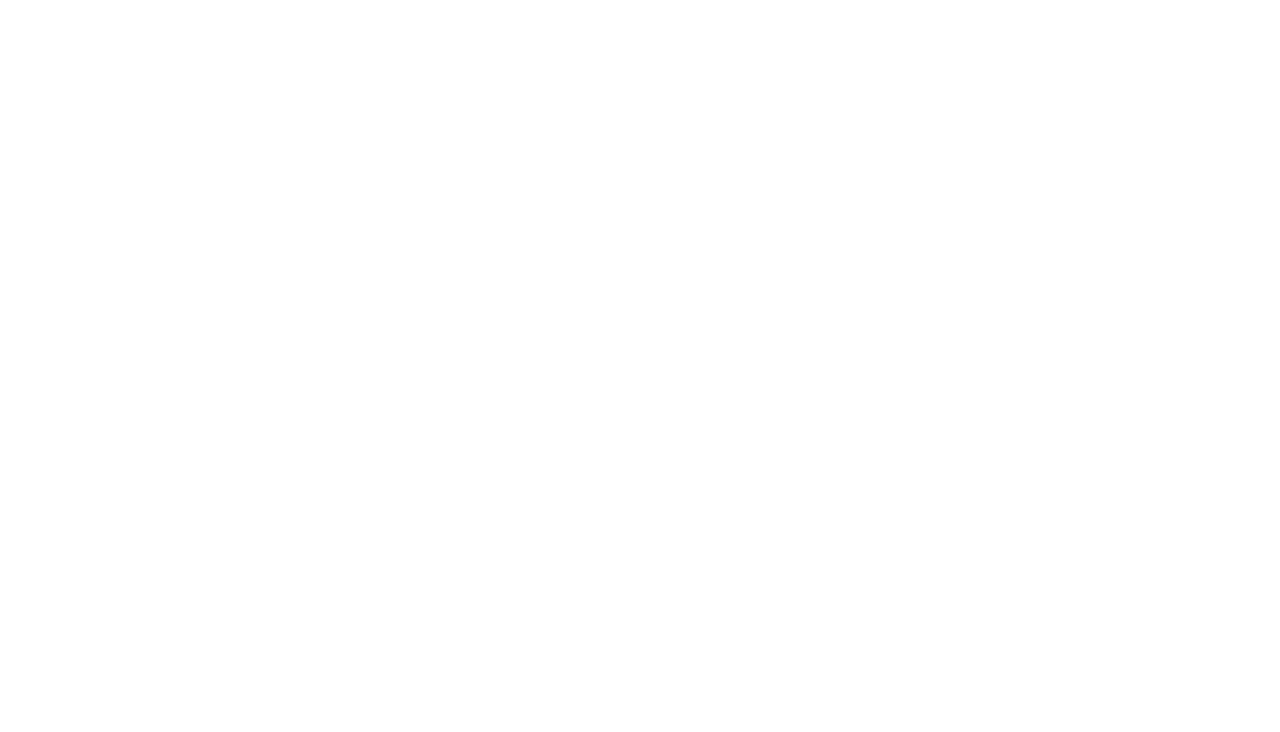
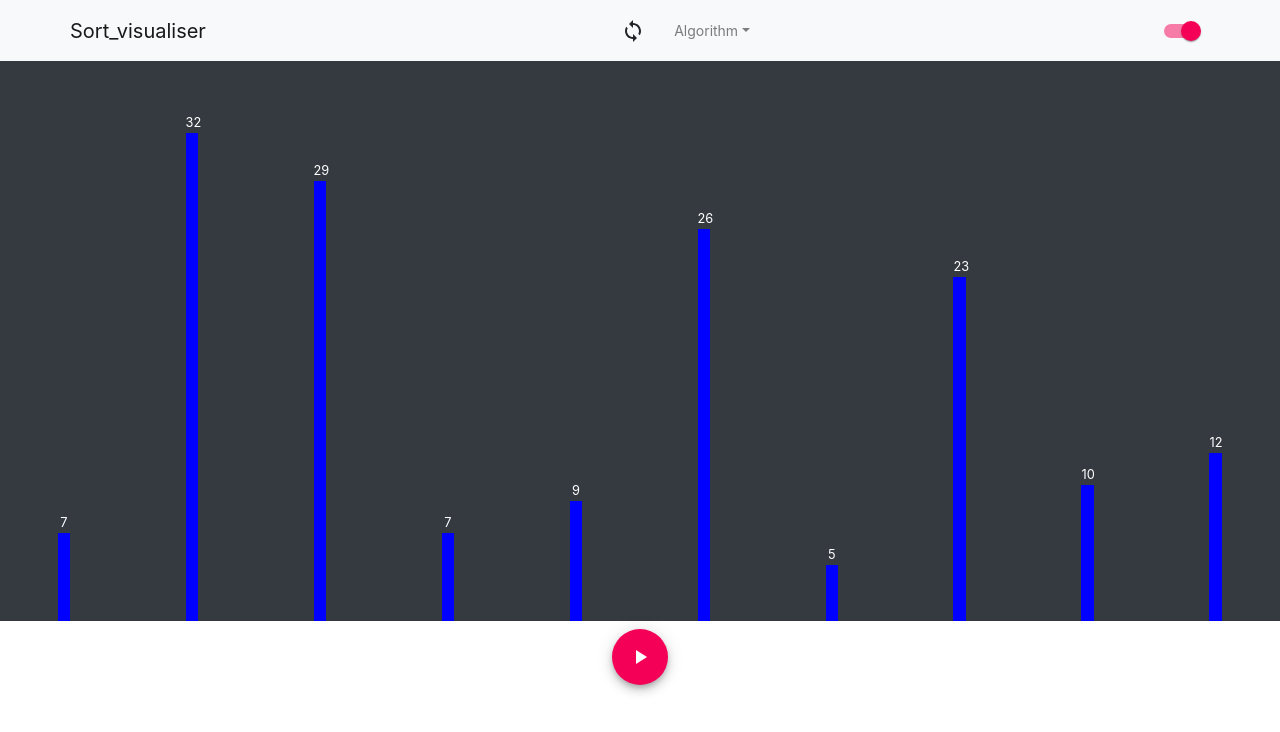
Before and after one commit to Satwikk1/sort-visualiser-reactJs, a React app in the folder sort_visualiser/: page / in a window 1280 px wide. Built offline with nearby package versions, Linux system fonts and the light colour scheme.

Commit message:
basic functions implementation

```diff
--- a/sort_visualiser/package.json
+++ b/sort_visualiser/package.json
@@ -6,7 +6,9 @@
     "@testing-library/jest-dom": "^5.12.0",
     "@testing-library/react": "^11.2.7",
     "@testing-library/user-event": "^12.8.3",
+    "bootstrap": "^4.6.0",
     "react": "^17.0.2",
+    "react-bootstrap": "^1.6.0",
     "react-dom": "^17.0.2",
     "react-scripts": "4.0.3",
     "web-vitals": "^1.1.2"
--- a/sort_visualiser/public/index.html
+++ b/sort_visualiser/public/index.html
@@ -24,6 +24,19 @@
       work correctly both with client-side routing and a non-root public URL.
       Learn how to configure a non-root public URL by running `npm run build`.
     -->
+
+    <!-- SELF INCUDED LINKS -->
+    <link
+      rel="stylesheet"
+      href="https://cdn.jsdelivr.net/npm/bootstrap@4.6.0/dist/css/bootstrap.min.css"
+      integrity="sha384-B0vP5xmATw1+K9KRQjQERJvTumQW0nPEzvF6L/Z6nronJ3oUOFUFpCjEUQouq2+l"
+      crossorigin="anonymous"
+    />
+                <!-- ROBOTO FONT -->
+    <link rel="stylesheet" href="https://fonts.googleapis.com/css?family=Roboto:300,400,500,700&display=swap" />
+    <link rel="stylesheet" href="https://fonts.googleapis.com/icon?family=Material+Icons" />
+
+
     <title>React App</title>
   </head>
   <body>
--- a/sort_visualiser/src/components/App.js
+++ b/sort_visualiser/src/components/App.js
@@ -1,10 +1,58 @@
-import logo from '../logo.svg';
+// import logo from '../logo.svg';
+import {useState, useEffect} from "react";
 import './css/App.css';
+import Navigation from './Navigation'
+import Visualiser from './Visualiser'
+
 
 function App() {
+
+
+
+
+
+
+  const [make_random, setmake_random] = useState(true)
+  const [arraySize, setArraySize] = useState(10)
+  const [randomArray, setRandomArray] = useState([]);
+
+  useEffect(() => {
+    generateRandomArray();
+  }, [])
+
+
+  function generateRandomArray(){
+    function getRandomInt(max){
+      return Math.floor(Math.random()*Math.floor(max))+5;
+    }
+
+    const array = Array(arraySize).fill(0).map(()=>getRandomInt(arraySize*3));
+    setRandomArray(array);
+  }
+
+  const sleep = (time) => {
+    return new Promise((resolve) => setTimeout(resolve, time))
+  }
+  async function sort(){
+    let arr = randomArray.slice();
+    for(let i=0; i<arr.length; i++){
+        for(let j=i; j<arr.length; j++){
+            if(arr[i]>arr[j]){
+                let temp = arr[i];
+                arr[i] = arr[j];
+                arr[j] = temp;
+                setRandomArray(arr);
+                await sleep(1000);
+            }
+        }
+    }
+    console.log(randomArray);
+}
+
   return (
     <div>
-
+      <Navigation onGenerateRandomArray={generateRandomArray} />
+      <Visualiser array={randomArray}  sort={sort}/>
     </div>
   );
 }
--- /dev/null
+++ b/sort_visualiser/src/components/FloatingPlay.js
@@ -0,0 +1,38 @@
+import React from 'react';
+import { makeStyles } from '@material-ui/core/styles';
+import Fab from '@material-ui/core/Fab';
+import AddIcon from '@material-ui/icons/Add';
+import EditIcon from '@material-ui/icons/Edit';
+import PlayArrowIcon from '@material-ui/icons/PlayArrow';
+import FavoriteIcon from '@material-ui/icons/Favorite';
+import NavigationIcon from '@material-ui/icons/Navigation';
+
+const useStyles = makeStyles((theme) => ({
+  root: {
+    '& > *': {
+      margin: theme.spacing(1),
+    },
+  },
+  extendedIcon: {
+    marginRight: theme.spacing(1),
+  },
+}));
+
+export default function FloatingActionButtons() {
+  const classes = useStyles();
+
+  return (
+    <div className={classes.root}>
+      <Fab color="secondary" aria-label="edit">
+        <PlayArrowIcon />
+      </Fab>
+      {/* <Fab variant="extended">
+        <NavigationIcon className={classes.extendedIcon} />
+        Navigate
+      </Fab>
+      <Fab disabled aria-label="like">
+        <FavoriteIcon />
+      </Fab> */}
+    </div>
+  );
+}
--- /dev/null
+++ b/sort_visualiser/src/components/Navigation.js
@@ -0,0 +1,72 @@
+import {Navbar, Container, Nav, NavDropdown, Button} from "react-bootstrap"
+import {useState, useRef} from 'react';
+import Switch from './Switch';
+import LoopIcon from '@material-ui/icons/Loop';
+
+
+const Navigation = (props) => {
+
+    const [algo_nav, setalgo_nav] = useState("Algorithm")
+    const [algo, setalgo] = useState([
+        {
+            id: "#action/3.2",
+            algo: "Selection Sort"
+        },
+        {
+            id: "#action/3.3",
+            algo: "Insertion Sort",
+        },
+        {
+            id: "#action/3.4",
+            algo: "Merge Sort",
+        },
+        {
+            id: "#action/3.5",
+            algo: "Quick Sort",
+        },
+        {
+            id: "#action/3.6",
+            algo: "Heap Sort",
+        },
+        {
+            id: "#action/3.7",
+            algo: "Bubble Sort",
+        },
+        {
+            id: "#action/3.8",
+            algo: "Bucket Sort",
+        },
+    ])
+
+    const SetValue = (e)=>{
+        const val=e.target.innerText;
+        setalgo_nav(val);
+    }
+
+    return (
+        <div>
+            <Navbar bg="light" variant="light">
+                <Container>
+                    <Navbar.Brand href="#home">Sort_visualiser</Navbar.Brand>
+                    <Nav className="me-auto">
+
+                        <Button onClick={()=>props.onGenerateRandomArray()} variant="light">
+                            <LoopIcon />
+                        </Button>
+                        <NavDropdown className={"btn-sm btn-outline-info"} title={algo_nav} id="collasible-nav-dropdown dropdown-button-drop-start">
+                            <NavDropdown.Item key={1} href="#action/3.1">Random</NavDropdown.Item>
+                            <NavDropdown.Divider />
+                            {algo.map((algo)=>(
+                                <NavDropdown.Item key={algo.id} onClick={SetValue}  href={algo.id}>{algo.algo}</NavDropdown.Item>
+                            ))}
+                        </NavDropdown>
+                    </Nav>
+                    <Switch />
+                </Container>
+            </Navbar>
+        </div>
+
+    )
+}
+
+export default Navigation
--- /dev/null
+++ b/sort_visualiser/src/components/Switch.js
@@ -0,0 +1,24 @@
+import React from 'react';
+import Switch from '@material-ui/core/Switch';
+
+export default function Switches() {
+  const [state, setState] = React.useState({
+    checkedA: true,
+    checkedB: true,
+  });
+
+  const handleChange = (event) => {
+    setState({ ...state, [event.target.name]: event.target.checked });
+  };
+
+  return (
+    <div>
+      <Switch
+        checked={state.checkedA}
+        onChange={handleChange}
+        name="checkedA"
+        inputProps={{ 'aria-label': 'secondary checkbox' }}
+      />
+    </div>
+  );
+}
--- /dev/null
+++ b/sort_visualiser/src/components/Visualiser.js
@@ -0,0 +1,31 @@
+import React from 'react'
+import FloatingPlay from './FloatingPlay'
+import {useState, useRef, useEffect} from "react";
+
+
+const Visualiser = (props) => {
+
+
+
+
+    return (
+        <div >
+            <div className={"bg-dark visualiser-container d-flex pt-5 text-white key2"}>
+                {props.array.map((value)=>(
+                    <div style={{height: value+"em"}} className={"bar key1"}>
+                        <div className={"fw-bolder bg-dark text-center"}>
+                            <small>{value}</small>
+                        </div>
+                    </div>
+                ))}
+            </div>
+            <div onClick={props.sort} className={"text-center"}>
+                <FloatingPlay  />
+            </div>
+        </div>
+    )
+}
+
+
+
+export default Visualiser
--- a/sort_visualiser/src/index.css
+++ b/sort_visualiser/src/index.css
@@ -1,13 +1,34 @@
 body {
   margin: 0;
-  font-family: -apple-system, BlinkMacSystemFont, 'Segoe UI', 'Roboto', 'Oxygen',
-    'Ubuntu', 'Cantarell', 'Fira Sans', 'Droid Sans', 'Helvetica Neue',
+  font-family: -apple-system, BlinkMacSystemFont, "Segoe UI", "Roboto", "Oxygen",
+    "Ubuntu", "Cantarell", "Fira Sans", "Droid Sans", "Helvetica Neue",
     sans-serif;
   -webkit-font-smoothing: antialiased;
   -moz-osx-font-smoothing: grayscale;
 }
 
 code {
-  font-family: source-code-pro, Menlo, Monaco, Consolas, 'Courier New',
+  font-family: source-code-pro, Menlo, Monaco, Consolas, "Courier New",
     monospace;
 }
+
+/* CUSTOM  */
+.visualiser-container {
+  width: 100%;
+  height: 100%;
+  background-color: black;
+}
+.bar {
+  /* padding-left: 0.1em;
+  padding-right: 0.1em; */
+  width: 0.8em;
+  background-color: blue;
+  flex-direction: row-reverse;
+  margin-top: auto;
+  margin-right: auto;
+  margin-left: auto;
+}
+.scale-row {
+  margin-right: auto;
+  margin-left: auto;
+}
--- a/sort_visualiser/src/index.js
+++ b/sort_visualiser/src/index.js
@@ -3,6 +3,7 @@ import ReactDOM from 'react-dom';
 import './index.css';
 import App from './components/App';
 import reportWebVitals from './reportWebVitals';
+// import 'bootstrap/dist/css/bootstrap.min.css';
 
 ReactDOM.render(
   <React.StrictMode>
```
Also changed, not shown: sort_visualiser/src/components/Bubble Sort.js (added, +15 -0 lines), 3 other files.
